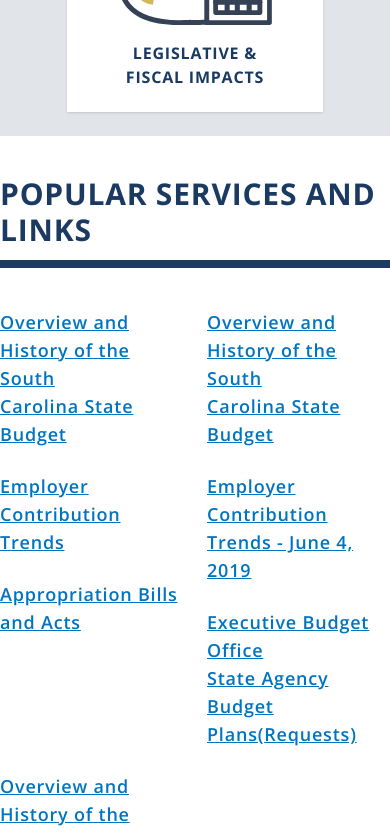
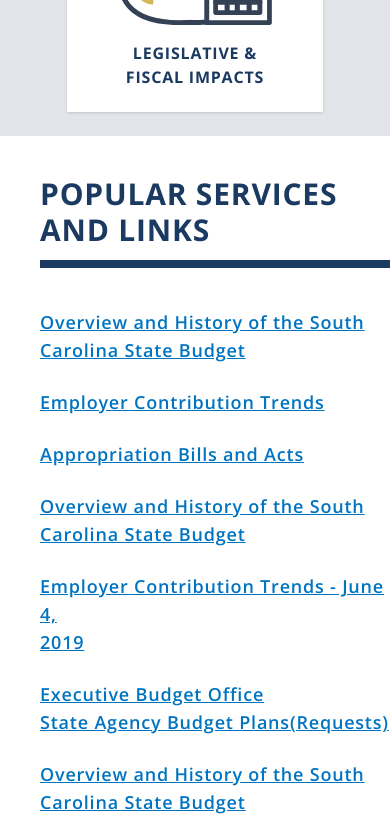
Before and after one commit to cmakride/SCRFA-frontend, a React (Create React App) app: page / in a window 390 px wide. Shown: the part 1520-2353 px from the top of the page. Built offline with nearby package versions, Linux system fonts and the light colour scheme.

Commit message:
Popular Services And Links Mobile and Tablet Styling

```diff
--- a/src/components/popularLinks/PopularLinks.jsx
+++ b/src/components/popularLinks/PopularLinks.jsx
@@ -7,7 +7,7 @@
         <h1 className="text-3xl self-start">POPULAR SERVICES AND LINKS</h1>
         <span className="block h-2 w-full bg-row1-2"></span>
 
-        <div className="my-7 grid w-full grid-rows-1 grid-cols-2 xl:grid-cols-3 gap-6 lg:gap-10 text-row1-5 font-semibold text-lg underline underline-offset-1">
+        <div className="my-7 grid w-full grid-rows-1 grid-cols-1 md:grid-cols-2 xl:grid-cols-3 gap-6 lg:gap-10 text-row1-5 font-semibold text-lg underline underline-offset-1">
 
           <div className="bg-white flex flex-col justify-start items-start gap-6">
             <NavLink
--- a/src/pages/home/Home.jsx
+++ b/src/pages/home/Home.jsx
@@ -11,7 +11,10 @@
         <main className="flex flex-col flex-grow items-center mb-5">
           <Banner />
           <Categories />
+          <div className="ml-10">
           <PopularLinks />
+
+          </div>
 
         </main>
         <Footer />
```
